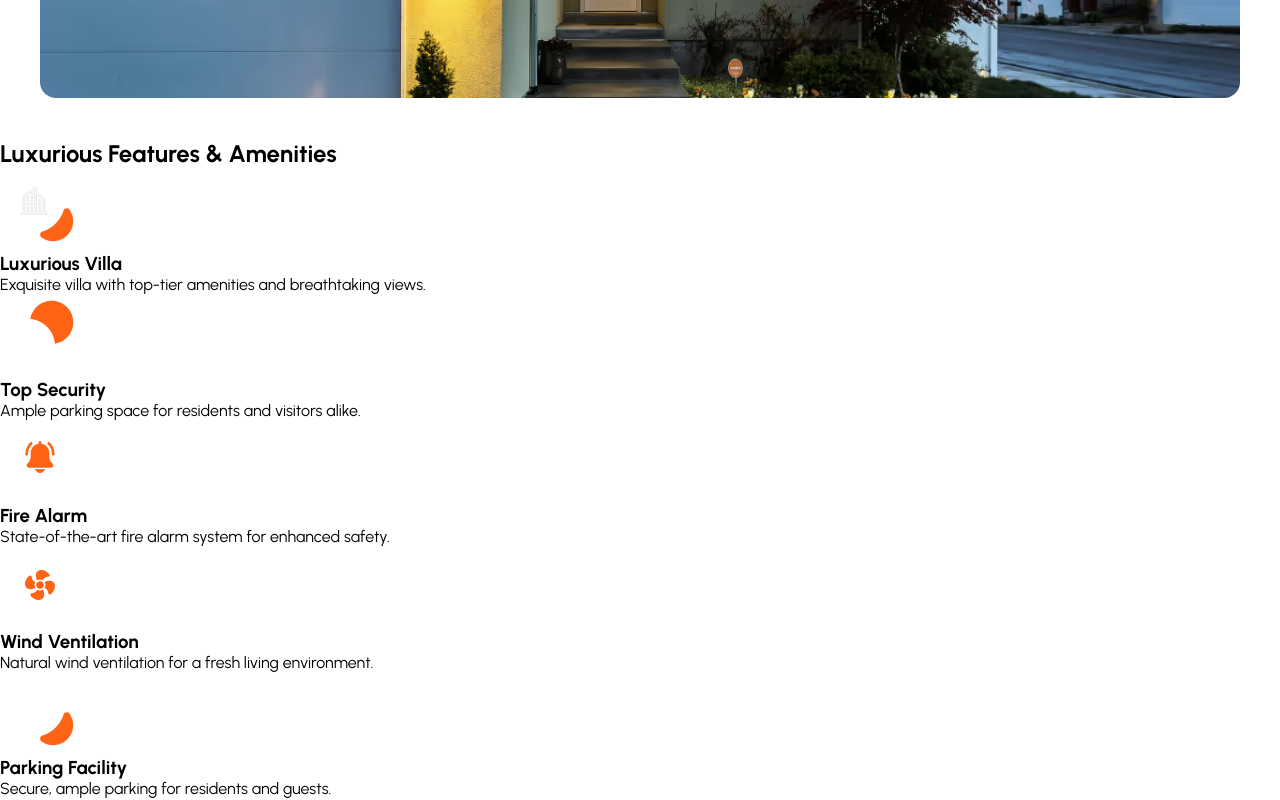
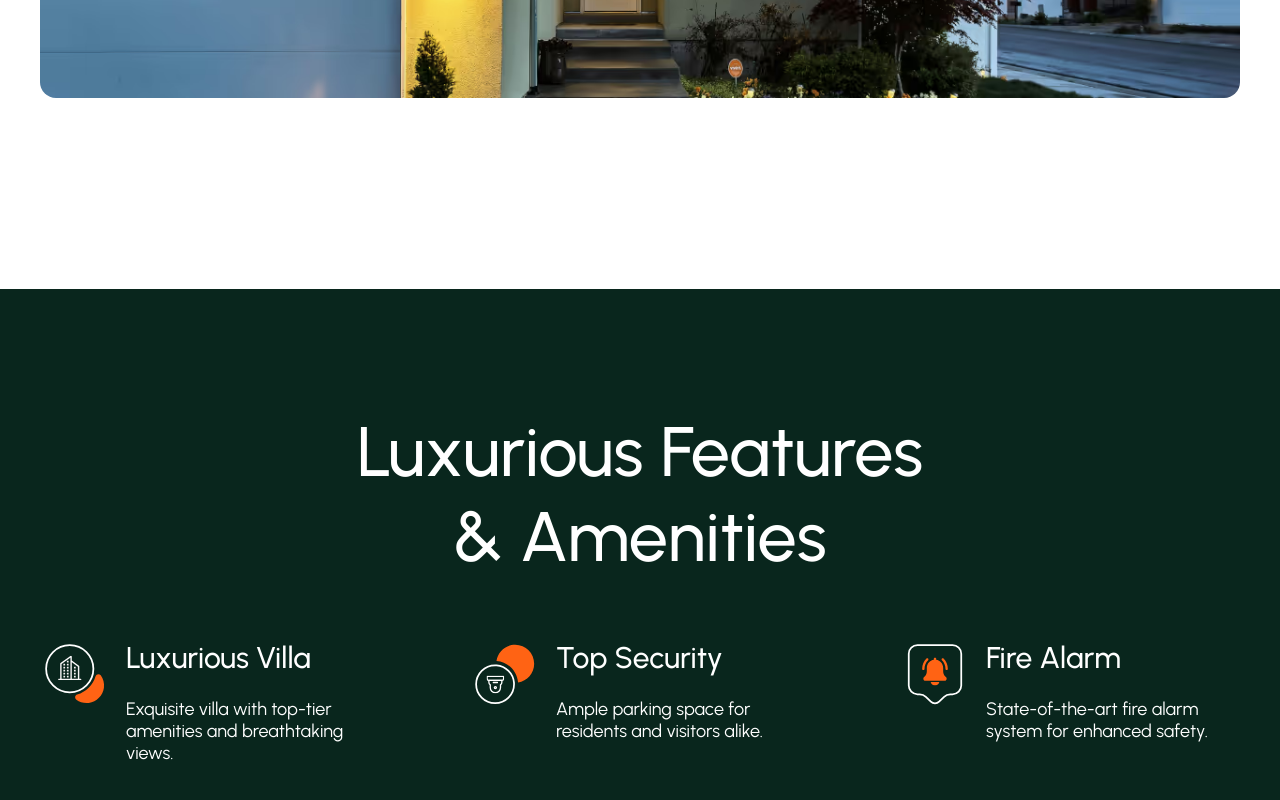
Before and after one commit to osamadweikat/Homeifye, a React (Create React App) app: page /pd in a window 1280 px wide. Shown: the part 1000-1800 px from the top of the page. Built offline with nearby package versions, Linux system fonts and the light colour scheme.

Commit message:
Add property features component styles

```diff
--- a/src/components/properties-details-hero-section/properties-details-hero-section.css
+++ b/src/components/properties-details-hero-section/properties-details-hero-section.css
@@ -109,7 +109,6 @@
   border-radius: 16px;
   min-height: 400px;
   aspect-ratio: 16/9;
-  margin-bottom: -150px;
   overflow: hidden;
 }
 
--- a/src/components/property-feature-section/property-feature-section.css
+++ b/src/components/property-feature-section/property-feature-section.css
@@ -0,0 +1,67 @@
+.property-feature-padding {
+  padding: 120px 40px;
+  background-color: var(--primary-color);
+}
+
+.property-feature-container {
+  width: 100%;
+  max-width: 1280px;
+  margin: 0 auto;
+}
+
+.property-feature-heading {
+  overflow: hidden;
+}
+
+.property-feature-heading h2 {
+  max-width: 572px;
+  margin-right: auto;
+  margin-bottom: 60px;
+  margin-left: auto;
+  text-align: center;
+  font-size: 70px;
+  font-weight: 500;
+  color: white;
+}
+
+.property-feature-details {
+  display: grid;
+  justify-content: center;
+  align-items: start;
+  grid-auto-columns: 1fr;
+  gap: 90px;
+  grid-template-columns: minmax(250px, 1fr) minmax(250px, 1fr) minmax(
+      250px,
+      1fr
+    );
+  grid-template-rows: auto;
+}
+
+.property-feature-details-item {
+  display: flex;
+  justify-content: flex-start;
+  align-items: flex-start;
+  gap: 16px;
+}
+
+.property-feature-details-item img {
+  width: 70px;
+}
+
+.property-feature-details-item-text {
+  flex: 1 1 0%;
+}
+
+.property-feature-details-item-text h3 {
+  margin-bottom: 22px;
+  font-size: 30px;
+  font-weight: 500;
+  color: white;
+}
+
+.property-feature-details-item-text p {
+  max-width: 250px;
+  font-size: 18px;
+  font-weight: 400;
+  color: white;
+}
```
